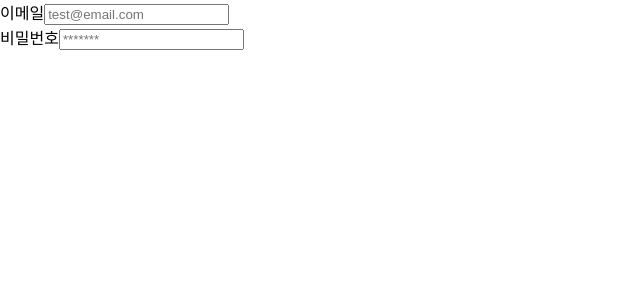
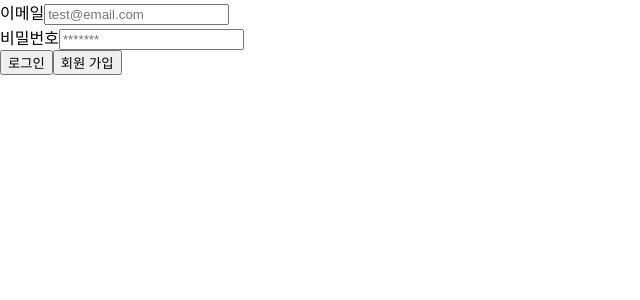
Before and after one commit to ACS-High-School/Frontend, a React (Create React App) app: page / in a window 1280 px wide. Shown: the top 300 px of the page, without its empty margins (0-640 px from the left). Built offline with nearby package versions, Linux system fonts and the light colour scheme.

Commit message:
feat : 로그인과 회원가입 버튼 구현

```diff
--- a/src/components/LoginPage.jsx
+++ b/src/components/LoginPage.jsx
@@ -8,6 +8,12 @@ const LoginForm = (props) => {
     handleSubmit,
     formState: { errors },
   } = useForm({ mode: "onChange" });
+
+  const handleSignUp = (data) => {
+    // 여기에 회원 가입 로직을 추가합니다.
+    console.log("회원 가입 데이터:", data);
+  };
+
 
   return (
     <form onSubmit={handleSubmit(props.onSubmit)} className="login">
@@ -48,7 +54,13 @@ const LoginForm = (props) => {
           <small role="alert">{errors.password.message}</small>
         )}
       </div>
+      <button type="submit">로그인</button>
+          {/* 회원 가입 버튼 */}
+          <button type="button" onClick={handleSignUp}>
+        회원 가입
+      </button>
     </form>
+
   );
 };
 
```
